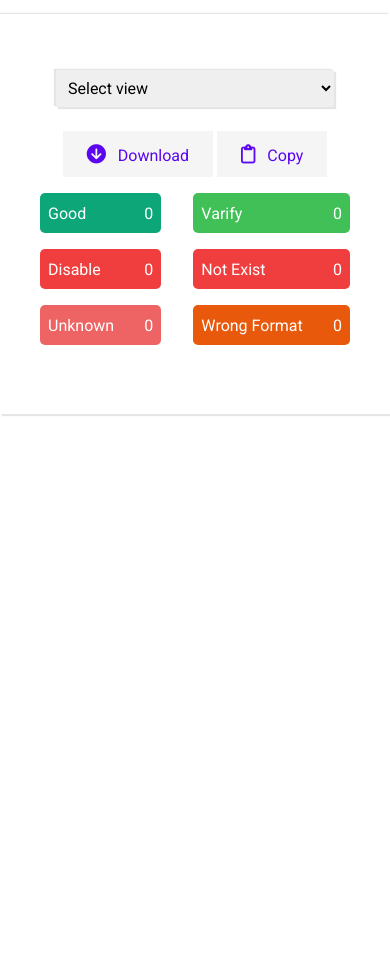
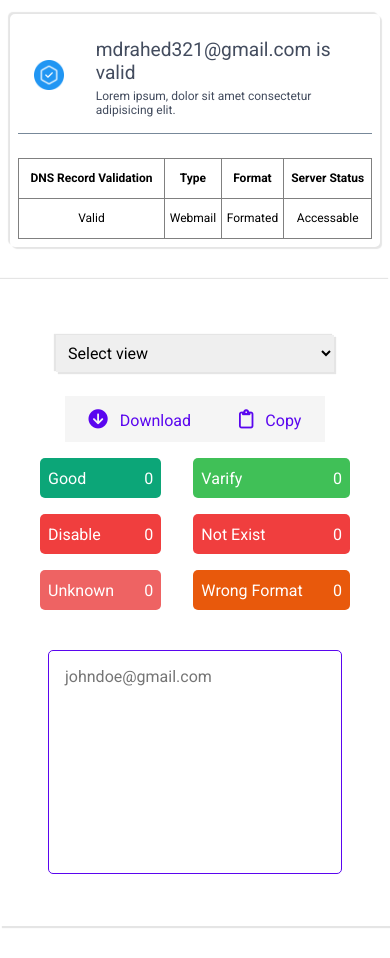
Before and after one commit to MD-Rahed-Mia/yahoo-checker, a plain HTML site: page index.html in a window 390 px wide. Shown: the part 580-1538 px from the top of the page. Before the commit the page ends 1026 px from the top, so only its background shows below. Drawn offline with Linux system fonts and the light colour scheme.

Commit message:
added details

```diff
--- a/index.html
+++ b/index.html
@@ -54,6 +54,40 @@
       </form>
     </div>
   </nav>
+
+
+  <div class="person_result">
+    <div class="person_result__heading">
+      <div>
+        <img src="images/varify_icon.png" alt="">
+      </div>
+      <div>
+        <h2>mdrahed321@gmail.com is valid</h2>
+        <p>Lorem ipsum, dolor sit amet consectetur adipisicing elit.</p></div>
+    </div>
+
+    <div class="person_result_table">
+      <table>
+        <thead>
+          <tr>
+            <th>DNS Record Validation</th>
+            <th>Type</th>
+            <th>Format</th>
+            <th>Server Status</th>
+          </tr>
+        </thead>
+        <tbody>
+          <tr>
+            <td>Valid</td>
+            <td>Webmail</td>
+            <td>Formated</td>
+            <td>Accessable</td>
+          </tr>
+        </tbody>
+      </table>
+    </div>
+
+  </div>
 
   <div class="result_box">
     <div class="result_box_heading">
@@ -204,6 +238,11 @@
 
       </table>
 
+
+      <div class="result_textarea">
+        <textarea name="result" id="result" cols="30" rows="10" placeholder="johndoe@gmail.com"></textarea>
+      </div>
+
   </div>
 
 </body>
--- a/style.css
+++ b/style.css
@@ -76,25 +76,28 @@ nav h1 {
   margin-top: 1.5rem;
 }
 
-@media screen and (max-width: 650px){
-  nav{
+@media screen and (max-width: 650px) {
+  nav {
     width: 100%;
   }
-  .topbar{
+
+  .topbar {
     flex-direction: column;
   }
-  .menu ul li{
+
+  .menu ul li {
     padding: 0.6rem;
   }
+
   .menu ul li a {
     font-size: 1rem;
   }
 
-  .user_select{
+  .user_select {
     margin-top: 1.6rem;
   }
 
-  nav h1{
+  nav h1 {
     font-size: 2rem;
   }
 }
@@ -151,7 +154,7 @@ nav h1 {
   cursor: pointer;
 }
 
-.file_form{
+.file_form {
   width: 70%;
   margin: 0 auto;
   display: flex;
@@ -177,7 +180,7 @@ nav h1 {
   cursor: pointer;
 }
 
-.file_form > div {
+.file_form>div {
   display: flex;
   align-items: center;
   color: white;
@@ -196,41 +199,115 @@ nav h1 {
   margin-left: 1.5rem;
 }
 
-@media  screen and (max-width: 650px) {
-  .email_checker_form{
+@media screen and (max-width: 650px) {
+  .email_checker_form {
     width: 90%;
     margin-top: 2rem;
   }
+
   .email_checker_form>p {
     font-size: 1rem;
   }
 
-  .email_checker_form #mail_form{
+  .email_checker_form #mail_form {
     width: 100%;
     margin: 0.6rem auto;
   }
 
-  .file_form{
+  .file_form {
     width: 100%;
     margin-top: 1.5rem;
     height: 40px;
   }
+
   .file_form .djd {
     display: none;
   }
-  #checkEmail{
+
+  #checkEmail {
     font-size: 0.8rem;
     height: 40px;
   }
+
   .email_checker_form button {
     height: 40px;
   }
 }
 
+/* ------------------- lowest person checker---------------------*/
+
+.person_result {
+  width: 60%;
+  border-radius: 5px;
+  min-height: 100px;
+  margin: 2rem auto;
+  background: #fff;
+  padding: 1rem;
+  box-shadow: -2px -2px 1px rgba(0, 0, 0, 0.1), 2px 2px 1px rgba(0, 0, 0, 0.1);
+}
+
+.person_result__heading {
+  width: 100%;
+  min-height: 100px;
+  border-bottom: 1px solid lightslategray;
+  display: flex;
+  align-items: center;
+  column-gap: 2rem;
+  padding: 1rem;
+}
+
+.person_result__heading h2 {
+  font-weight: 300;
+  color: #434c5e;
+}
+
+.person_result__heading p {
+  font-family: 10px;
+  color: #434c5e;
+}
+
+.person_result__heading img {
+  width: 44px;
+}
+
+.person_result_table {
+  width: 100%;
+}
+
+.person_result_table table {
+  width: 100%;
+  border-collapse: collapse;
+}
+
+@media screen and (max-width: 650px) {
+  .person_result {
+    width: 95%;
+    padding: 0.5rem;
+  }
+
+  .person_result__heading h2 {
+    font-weight: 300;
+    font-size: 1.2rem;
+  }
+  .person_result__heading img {
+    width: 30px;
+  }
+  .person_result__heading p {
+    margin-top: 5px;
+    font-size: 12px;
+    color: #434c5e;
+  }
+  .person_result_table {
+    width: 100%;
+    font-size: 12px;
+    margin-top: 1.5rem;
+  }
+
+}
 
 /* ------------------- result box here---------------------*/
 
-.result_box{
+.result_box {
   width: 60%;
   margin: 2rem auto;
   padding: 2rem;
@@ -238,33 +315,40 @@ nav h1 {
   box-shadow: 2px 2px 1px rgba(0, 0, 0, 0.1), -2px -1px 1px rgba(0, 0, 0, 0.1);
 }
 
-.result_box .checked_detials{
+.result_box .checked_detials {
   width: 100%;
   border-collapse: collapse;
 }
-.result_box .checked_detials tr, td, th{
+
+.result_box .checked_detials tr,
+td,
+th {
   border: 1px solid gray;
   height: 40px;
   text-align: center;
 }
-.result_box .checked_detials td{
+
+.result_box .checked_detials td {
   font-size: 14px;
 }
 
-.result_box .checked_detials th{
+.result_box .checked_detials th {
   height: 60px;
 }
-.result_box .checked_detials tr td:nth-child(2){
-  width: 100px;
-}
-.result_box .checked_detials tr td:nth-child(3){
-  width: 100px;
-}
-.result_box .checked_detials tr td:nth-child(6){
+
+.result_box .checked_detials tr td:nth-child(2) {
   width: 100px;
 }
 
-.result_box_heading{
+.result_box .checked_detials tr td:nth-child(3) {
+  width: 100px;
+}
+
+.result_box .checked_detials tr td:nth-child(6) {
+  width: 100px;
+}
+
+.result_box_heading {
   display: flex;
   justify-content: space-between;
   width: 100%;
@@ -272,11 +356,18 @@ nav h1 {
   padding: 0.5rem;
 }
 
-.download_btn{
-  margin-top: 1.5rem;
+.checked_detials {
+  margin-top: 2rem;
 }
 
-.download_btn button{
+.download_btn {
+  margin-top: 1.5rem;
+  display: flex;
+  align-items: center;
+  justify-content: space-around;
+}
+
+.download_btn button {
   padding: 0.8rem 1.5rem;
   font-size: 1rem;
   border: none;
@@ -299,7 +390,7 @@ nav h1 {
   row-gap: 1rem;
 }
 
-.result_overview > div {
+.result_overview>div {
   display: flex;
   align-items: center;
   width: 100%;
@@ -311,34 +402,38 @@ nav h1 {
   color: white;
 }
 
-.result_overview > div:first-child{
+.result_overview>div:first-child {
   background: RGB(12, 166, 120);
 }
 
-.result_overview > div:nth-child(2){
+.result_overview>div:nth-child(2) {
   background: RGB(64, 192, 87);
 }
-.result_overview > div:nth-child(3){
+
+.result_overview>div:nth-child(3) {
   background: #f03e3e;
 }
-.result_overview > div:nth-child(4){
+
+.result_overview>div:nth-child(4) {
   background: #f03e3e;
 }
-.result_overview > div:nth-child(5){
+
+.result_overview>div:nth-child(5) {
   background: #ee6363;
 }
-.result_overview > div:nth-child(6){
+
+.result_overview>div:nth-child(6) {
   background: #e8590c;
 }
 
 
 
-.select_view{
+.select_view {
   flex: 1;
   padding: 1rem;
 }
 
-.select_view select{
+.select_view select {
   width: 100%;
   padding: 0.5rem;
   border: none;
@@ -346,6 +441,10 @@ nav h1 {
   font-size: 1rem;
 }
 
+
+.result_textarea {
+  display: none;
+}
 
 @media screen and (max-width: 650px) {
   .select_view {
@@ -356,16 +455,39 @@ nav h1 {
   }
 
 
-.result_overview > div{
-  width: 100%;
-}
+  .result_overview>div {
+    width: 100%;
+  }
+
   .result_box {
     width: 100%;
   }
-  .result_box_heading{
+
+  .result_box_heading {
     flex-direction: column;
   }
-  .checked_detials{
+
+  .checked_detials {
     display: none;
   }
+
+  .result_textarea {
+    display: block;
+    width: 100%;
+    min-height: 200px;
+    margin-top: 1rem;
+    padding: 1rem;
+  }
+
+  .result_textarea textarea {
+    width: 100%;
+    min-height: 200px;
+    max-height: 300px;
+    resize: none;
+    padding: 1rem;
+    font-size: 1rem;
+    outline-color: #5a06ef;
+    border-color: #5a06ef;
+    border-radius: 5px;
+  }
 }
```
Also changed, not shown: images/varify_icon.png (added).
